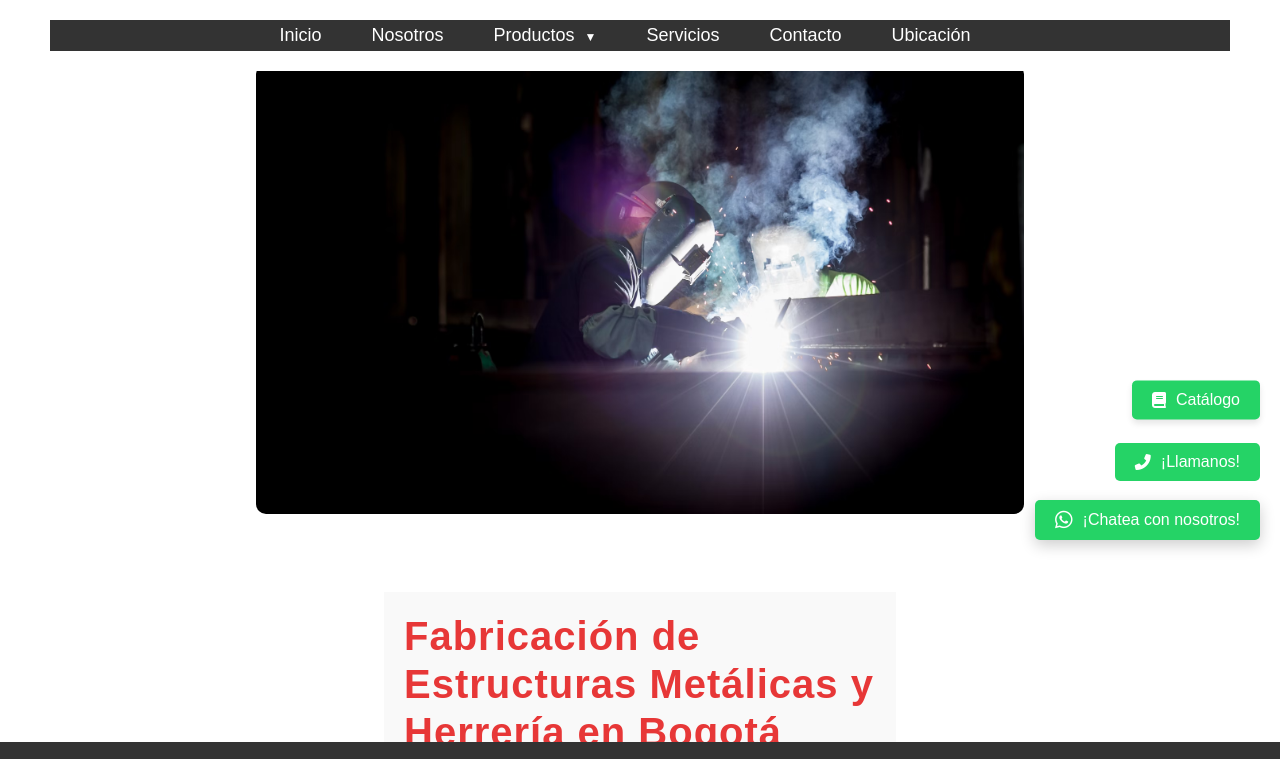
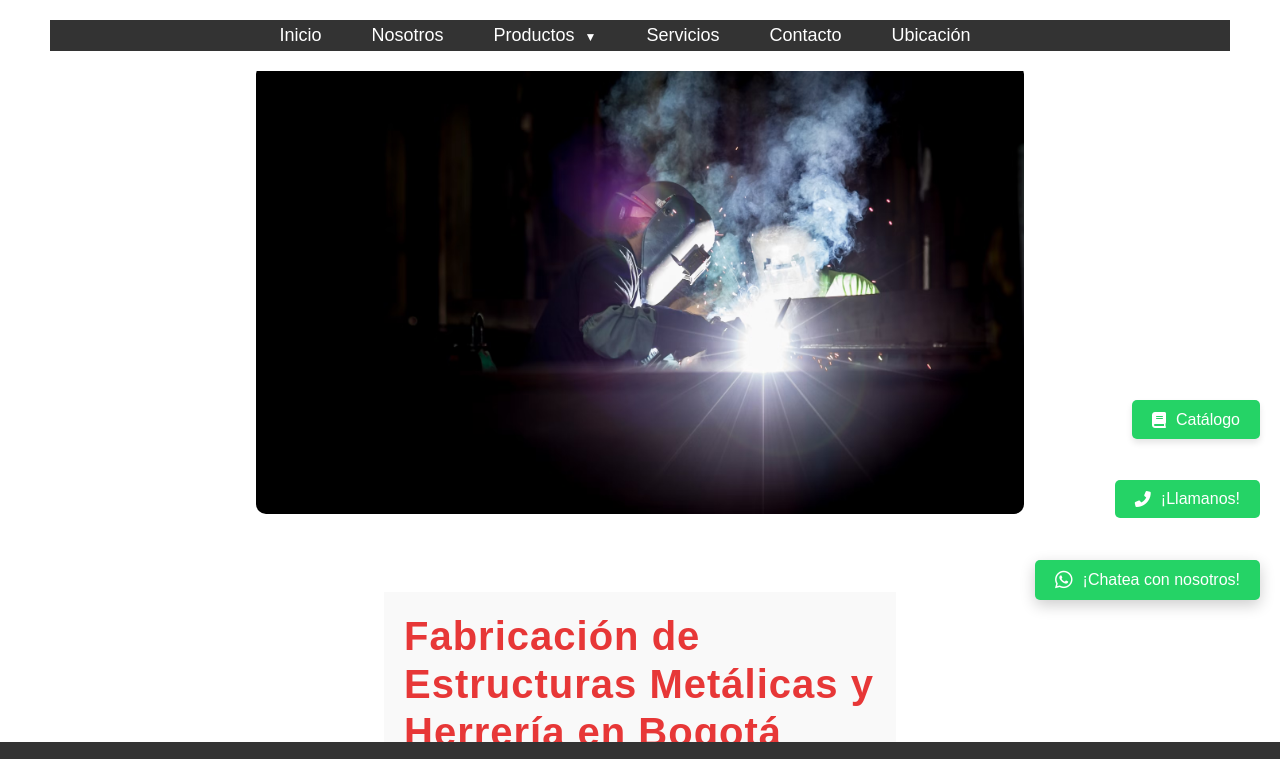
Before and after one commit to yeferson1728/Proyect-welding, a plain HTML site: page index.html in a window 1280 px wide. Shown: the top 759 px of the page. Drawn offline with Linux system fonts and the light colour scheme.

Commit message:
ajuste css botones

```diff
--- a/style.css
+++ b/style.css
@@ -320,8 +320,6 @@ article p:last-child {
   position: fixed;
   top: 50%;
   right: 20px;
-  transform: translateY(-50%);
-
   color: white;
   padding: 10px;
   border-radius: 2px;
@@ -346,10 +344,9 @@ article p:last-child {
 /* Estilos para el botón flotante de WhatsApp debajo del catálogo */
 .whatsapp-btn-container {
   position: fixed;
-  top: 60%;
+  top: 70%;
   right: 20px;
-  transform: translateY(50%);
-  z-index: 1000;
+
 }
 
 .whatsapp-btn {
@@ -372,10 +369,8 @@ article p:last-child {
 /* Estilo para los botones */
 .llamada-btn-container {
   position: fixed;
-  top: 53%;
+  top: 60%;
   right: 20px;
-  transform: translateY(50%);
-  z-index: 1000;
 }
 
 .llamada-btn,
```
